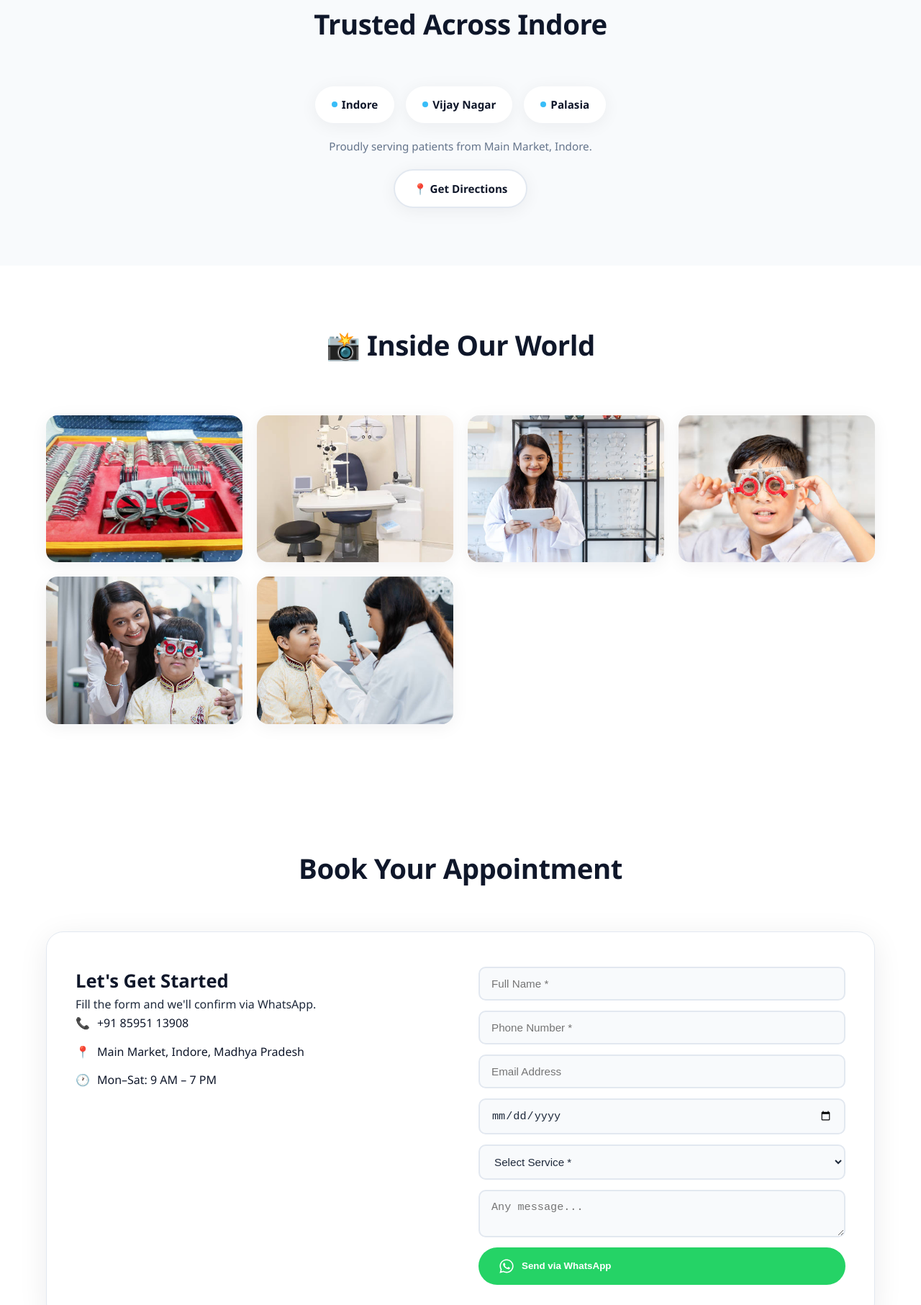
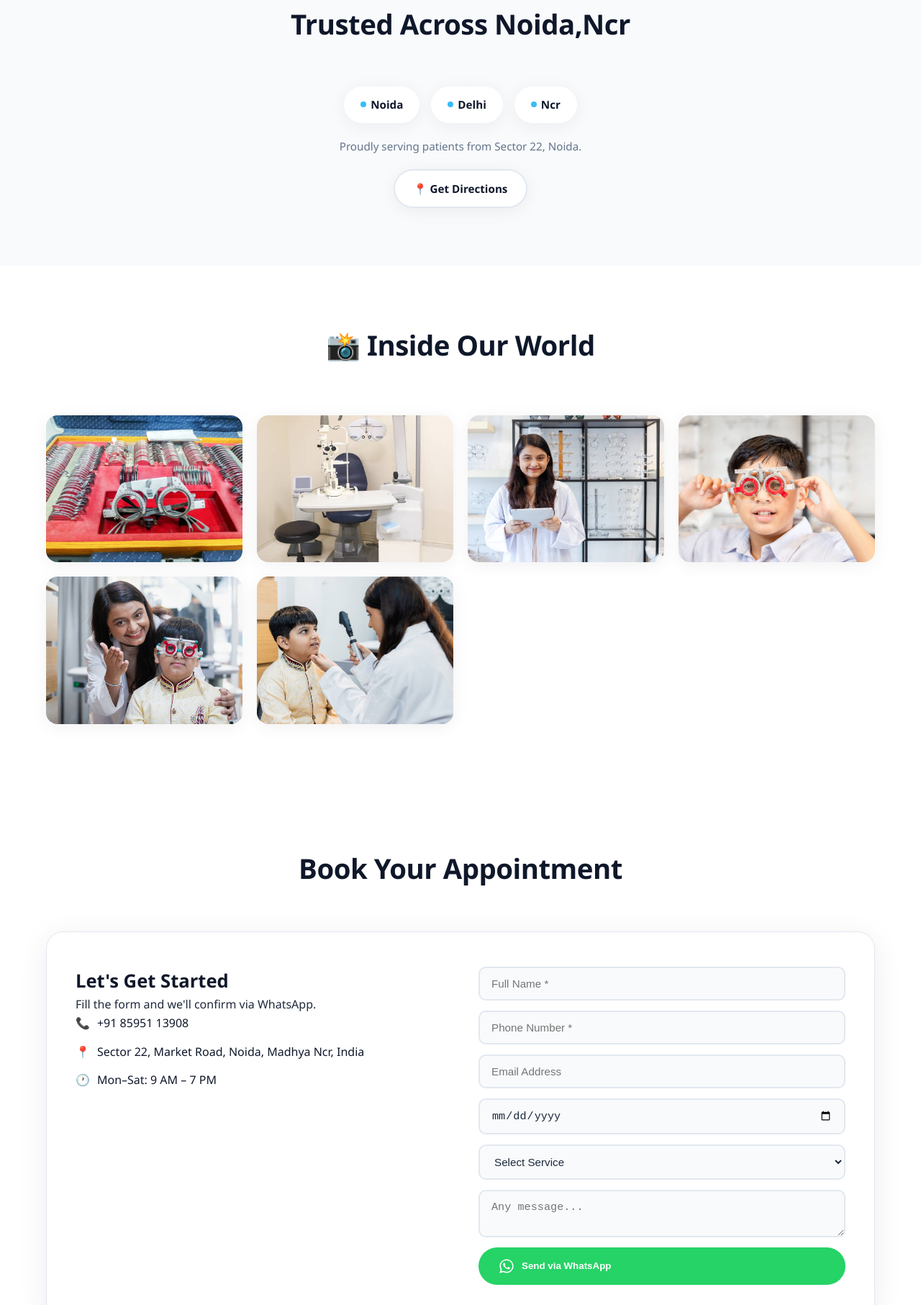
Before and after one commit to Priyaeyeclinic/priyaeyeclinic.github.io, a plain HTML site: page index.html in a window 1280 px wide. Shown: the part 5208-7021 px from the top of the page at 72% size. Drawn offline with Linux system fonts and the light colour scheme.

Commit message:
index.html

```diff
--- a/index.html
+++ b/index.html
@@ -463,15 +463,15 @@
 
         <!-- LOCAL TRUST -->
         <section id="local-trust" class="section-padding"><div class="container">
-            <div class="section-title anim-hidden"><h2>Trusted Across Indore</h2></div>
+            <div class="section-title anim-hidden"><h2>Trusted Across Noida,Ncr</h2></div>
             <div class="local-areas anim-hidden anim-delay-1">
-                <div class="local-area-tag"><span class="loc-dot"></span> Indore</div>
-                <div class="local-area-tag"><span class="loc-dot"></span> Vijay Nagar</div>
-                <div class="local-area-tag"><span class="loc-dot"></span> Palasia</div>
+                <div class="local-area-tag"><span class="loc-dot"></span> Noida</div>
+                <div class="local-area-tag"><span class="loc-dot"></span> Delhi</div>
+                <div class="local-area-tag"><span class="loc-dot"></span> Ncr</div>
             </div>
-            <p class="local-desc anim-hidden anim-delay-2">Proudly serving patients from Main Market, Indore.</p>
+            <p class="local-desc anim-hidden anim-delay-2">Proudly serving patients from Sector 22, Noida.</p>
             <div style="text-align:center;" class="anim-hidden anim-delay-3">
-                <a href="https://maps.google.com/?q=Main+Market+Indore+Madhya+Pradesh" target="_blank" class="btn-directions">📍 Get Directions</a>
+                <a href="https://maps.google.com/?q=Main+Market+Sector+22+Noida+Delhi+Ncr" target="_blank" class="btn-directions">📍 Get Directions</a>
             </div>
         </div></section>
 
@@ -495,7 +495,7 @@
                 <div class="appointment-info">
                     <h3>Let's Get Started</h3><p>Fill the form and we'll confirm via WhatsApp.</p>
                     <div class="info-item"><div class="info-icon">📞</div><span>+91 85951 13908</span></div>
-                    <div class="info-item"><div class="info-icon">📍</div><span>Main Market, Indore, Madhya Pradesh</span></div>
+                    <div class="info-item"><div class="info-icon">📍</div><span>Sector 22, Market Road, Noida, Madhya Ncr, India</span></div>
                     <div class="info-item"><div class="info-icon">🕐</div><span>Mon–Sat: 9 AM – 7 PM</span></div>
                 </div>
                 <form class="appointment-form" id="appointmentForm">
@@ -503,7 +503,15 @@
                     <input type="tel" placeholder="Phone Number *" id="formPhone" required>
                     <input type="email" placeholder="Email Address" id="formEmail">
                     <input type="date" id="formDate" required>
-                    <select required id="formService"><option value="">Select Service *</option><option>Eye Checkup</option><option>Vision Testing</option><option>Glasses Consultation</option><option>Cataract Care</option></select>
+                   <select required id="formService">
+  <option value="">Select Service</option>
+  <option>Eye Checkup</option>
+  <option>Vision Testing</option>
+  <option>Glasses Consultation</option>
+  <option>Cataract Care</option>
+  <option>Contact Lens Consultation</option>
+  <option>Dry Eye Treatment</option>
+</select>
                     <textarea placeholder="Any message..." id="formMessage"></textarea>
                     <button type="submit" class="btn-submit">
                         <svg xmlns="http://www.w3.org/2000/svg" viewBox="0 0 448 512" width="22" height="22"><path fill="#fff" d="M380.9 97.1C339 55.1 283.2 32 223.9 32c-122.4 0-222 99.6-222 222 0 39.1 10.2 77.3 29.6 111L0 480l117.7-30.9c32.4 17.7 68.9 27 106.1 27h.1c122.3 0 224.1-99.6 224.1-222 0-59.3-25.2-115-67.1-157zm-157 341.6c-33.2 0-65.7-8.9-94-25.7l-6.7-4-69.8 18.3L72 359.2l-4.4-7c-18.5-29.4-28.2-63.3-28.2-98.2 0-101.7 82.8-184.5 184.6-184.5 49.3 0 95.6 19.2 130.4 54.1 34.8 34.9 56.2 81.2 56.1 130.5 0 101.8-84.9 184.6-186.6 184.6zm101.2-138.2c-5.5-2.8-32.8-16.2-37.9-18-5.1-1.9-8.8-2.8-12.5 2.8-3.7 5.6-14.3 18-17.6 21.8-3.2 3.7-6.5 4.2-12 1.4-32.6-16.3-54-29.1-75.5-66-5.7-9.8 5.7-9.1 16.3-30.3 1.8-3.7.9-6.9-.5-9.7-1.4-2.8-12.5-30.1-17.1-41.2-4.5-10.8-9.1-9.3-12.5-9.5-3.2-.2-6.9-.2-10.6-.2-3.7 0-9.7 1.4-14.8 6.9-5.1 5.6-19.4 19-19.4 46.3 0 27.3 19.9 53.7 22.6 57.4 2.8 3.7 39.1 59.7 94.8 83.8 35.2 15.2 49 16.5 66.6 13.9 10.7-1.6 32.8-13.4 37.4-26.4 4.6-13 4.6-24.1 3.2-26.4-1.3-2.5-5-3.9-10.5-6.6z"/></svg>
@@ -525,7 +533,7 @@
 
         <footer class="footer"><div class="container">
             <p>&copy; 2026 <strong>ClearVision Eye Clinic</strong>. Made with ❤️ for your eyes.</p>
-            <p style="font-size:0.8rem;margin-top:4px;">📍 Main Market, Indore | 📞 +91 85951 13908</p>
+            <p style="font-size:0.8rem;margin-top:4px;">📍 Main Market, Indore | 📞 +91 7678213022</p>
         </div></footer>
     </div>
 
```
